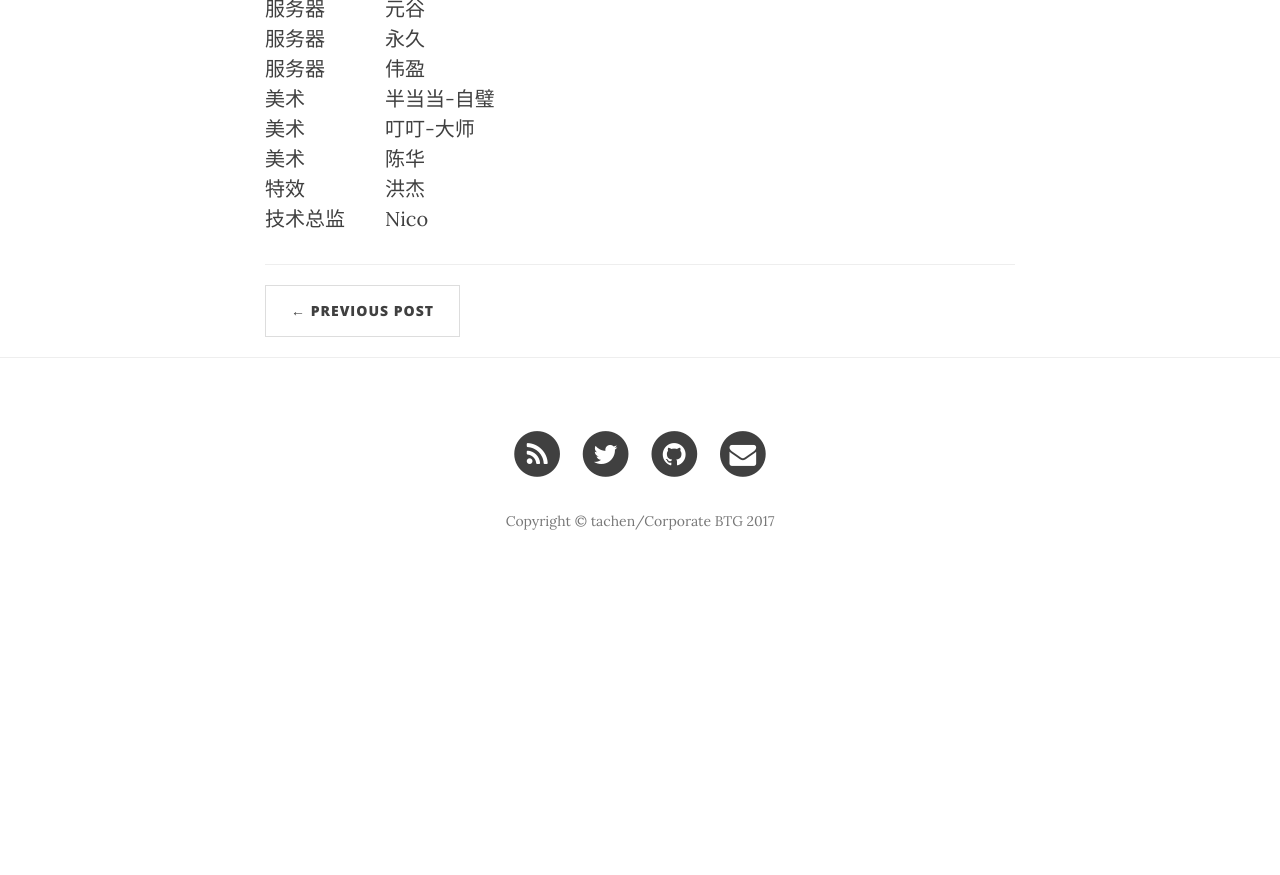
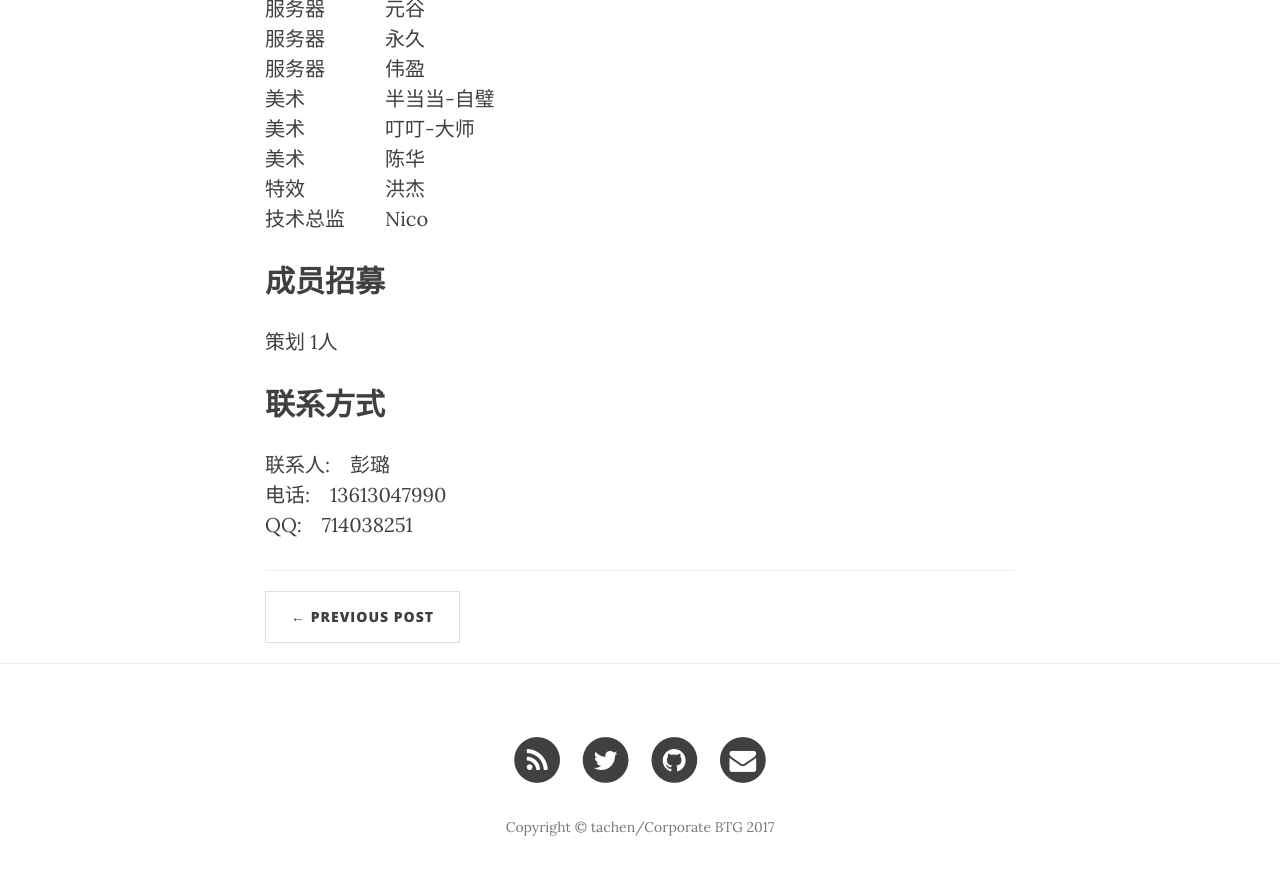
Before and after one commit to tachen/tachen.github.io, a Jekyll site: the page built from _posts/2017-10-13-What is BTG.markdown, in a window 1280 px wide and 900 px high, scrolled down 1740 px. Shown: the top 875 px of the window. Built offline with Jekyll 4.4.1, drawn with Linux system fonts in a browser that asks for light colours; nearby versions of some CDN libraries; before the commit the page ends 2337 px from its top, so only the background shows below that.

Commit message:
增加成员招募需求

```diff
--- a/_posts/2017-10-13-What is BTG.markdown
+++ b/_posts/2017-10-13-What is BTG.markdown
@@ -61,3 +61,13 @@ Open Game也是类似的项目，Open意味着项目会是开放的，不仅仅
 特效　　　　洪杰<br />
 技术总监　　Nico<br />
 </p>
+
+<h2>成员招募</h2>
+<p>
+策划 1人
+</p>
+
+<h2>联系方式</h2>
+联系人:　彭璐<br />
+电话:　13613047990<br />
+QQ:　714038251
```
